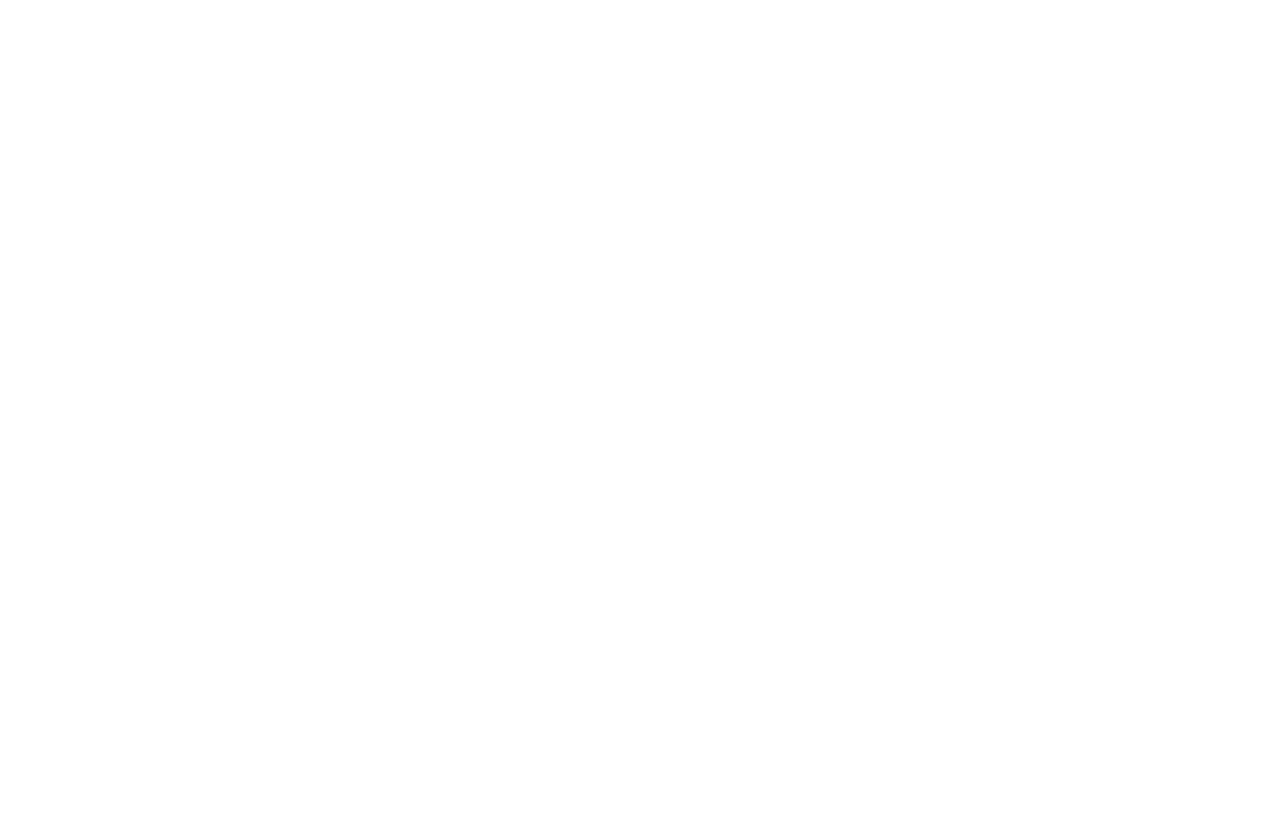
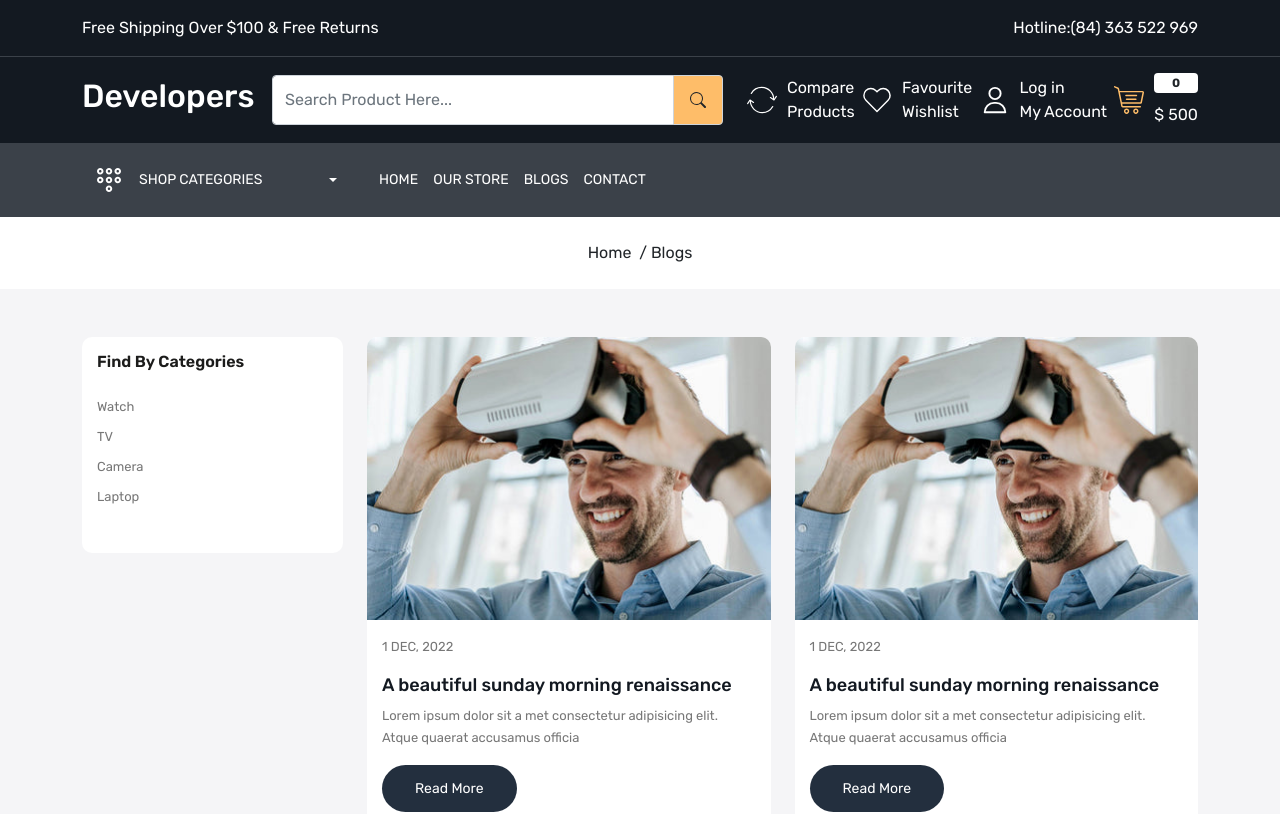
Before and after one commit to luompham/e-commerce-front-end, a React (Create React App) app: page /blogs in a window 1280 px wide. Before the commit this address had no page. Shown: the top 814 px of the page. Built offline with nearby package versions, Linux system fonts and the light colour scheme.

Commit message:
finished Blogs Page

```diff
--- a/src/App.js
+++ b/src/App.js
@@ -6,6 +6,7 @@
 import About from './pages/About';
 import Contact from './pages/Contact';
 import OurStore from './pages/OurStore';
+import Blog from './pages/Blog';
 
 function App() {
   return (
@@ -17,6 +18,7 @@
             <Route path='about' element={<About />} />
             <Route path='contact' element={<Contact />} />
             <Route path='store' element={<OurStore />} />
+            <Route path='blogs' element={<Blog />} />
           </Route>
         </Routes>
       </BrowserRouter>
--- a/src/components/BlogCard.js
+++ b/src/components/BlogCard.js
@@ -3,10 +3,10 @@
 
 const BlogCard = () => {
   return (
-    <div className='col-3'>
+
     <div className="blog-card">
       <div className="card-image">
-          <img src="images/blog-1.jpg" className='img-fluid' alt="blog" />
+        <img src="images/blog-1.jpg" className='img-fluid w-100' alt="blog" />
       </div>
       <div className="blog-content">
         <p className="date">1 Dec, 2022</p>
@@ -19,7 +19,7 @@
         </Link>
       </div>
     </div>
-    </div>
+
   )
 }
 
--- a/src/components/Header.js
+++ b/src/components/Header.js
@@ -111,7 +111,7 @@
                   <div className="d-flex align-items-center gap-15">
                     <NavLink to='/'>Home</NavLink>
                     <NavLink to='/store'>Our Store</NavLink>
-                    <NavLink to='/'>Blogs</NavLink>
+                    <NavLink to='/blogs'>Blogs</NavLink>
                     <NavLink to='/contact'>Contact</NavLink>
                   </div>
                 </div>
--- a/src/components/ProductCard.js
+++ b/src/components/ProductCard.js
@@ -6,7 +6,7 @@
 const ProductCard = (props) => {
   const { grid } = props
   let location = useLocation();
-  console.log(location)
+
   return (
     <>
       <div className={`${location.pathname === "/store" ? `gr-${grid}` : 'col-3'}`}>
--- /dev/null
+++ b/src/pages/Blog.js
@@ -0,0 +1,55 @@
+import React from 'react';
+import BreadCrumb from '../components/BreadCrumb';
+import { Helmet } from "react-helmet";
+import Meta from '../components/Meta';
+import BlogCard from '../components/BlogCard';
+
+const Blog = () => {
+  return (
+
+
+
+    <>
+      <Meta title={'Blogs'} />
+      <BreadCrumb title='Blogs' />
+      <div className='blog-wrapper home-wrapper-2 py-5'>
+        <div className="container">
+          <div className="row">
+            <div className="col-3">
+              <div className='filter-card mb-3'>
+                <h3 className="filter-title">Find By Categories</h3>
+                <div >
+                  <ul className='ps-0'>
+                    <li>Watch</li>
+                    <li>TV</li>
+                    <li>Camera</li>
+                    <li>Laptop</li>
+                  </ul>
+                </div>
+              </div>
+            </div>
+            <div className="col-9">
+              <div className="row">
+                <div className="col-6 mb-3">
+                  <BlogCard />
+                </div>
+                <div className="col-6 mb-3">
+                  <BlogCard />
+                </div>
+                <div className="col-6 mb-3">
+                  <BlogCard />
+                </div>
+                <div className="col-6 mb-3">
+                  <BlogCard />
+                </div>
+              </div>
+            </div>
+          </div>
+        </div>
+      </div>
+
+    </>
+  )
+}
+
+export default Blog;
--- a/src/pages/Home.js
+++ b/src/pages/Home.js
@@ -315,10 +315,21 @@
                 Our Lastest Blogs
               </div>
             </div>
-            <BlogCard />
-            <BlogCard />
-            <BlogCard />
-            <BlogCard />
+
+          </div>
+          <div className="row">
+            <div className="col-3">
+              <BlogCard />
+            </div>
+            <div className="col-3">
+              <BlogCard />
+            </div>
+            <div className="col-3">
+              <BlogCard />
+            </div>
+            <div className="col-3">
+              <BlogCard />
+            </div>
           </div>
         </div>
       </section>
```
Lines whose indentation alone changed are shown as unchanged.
